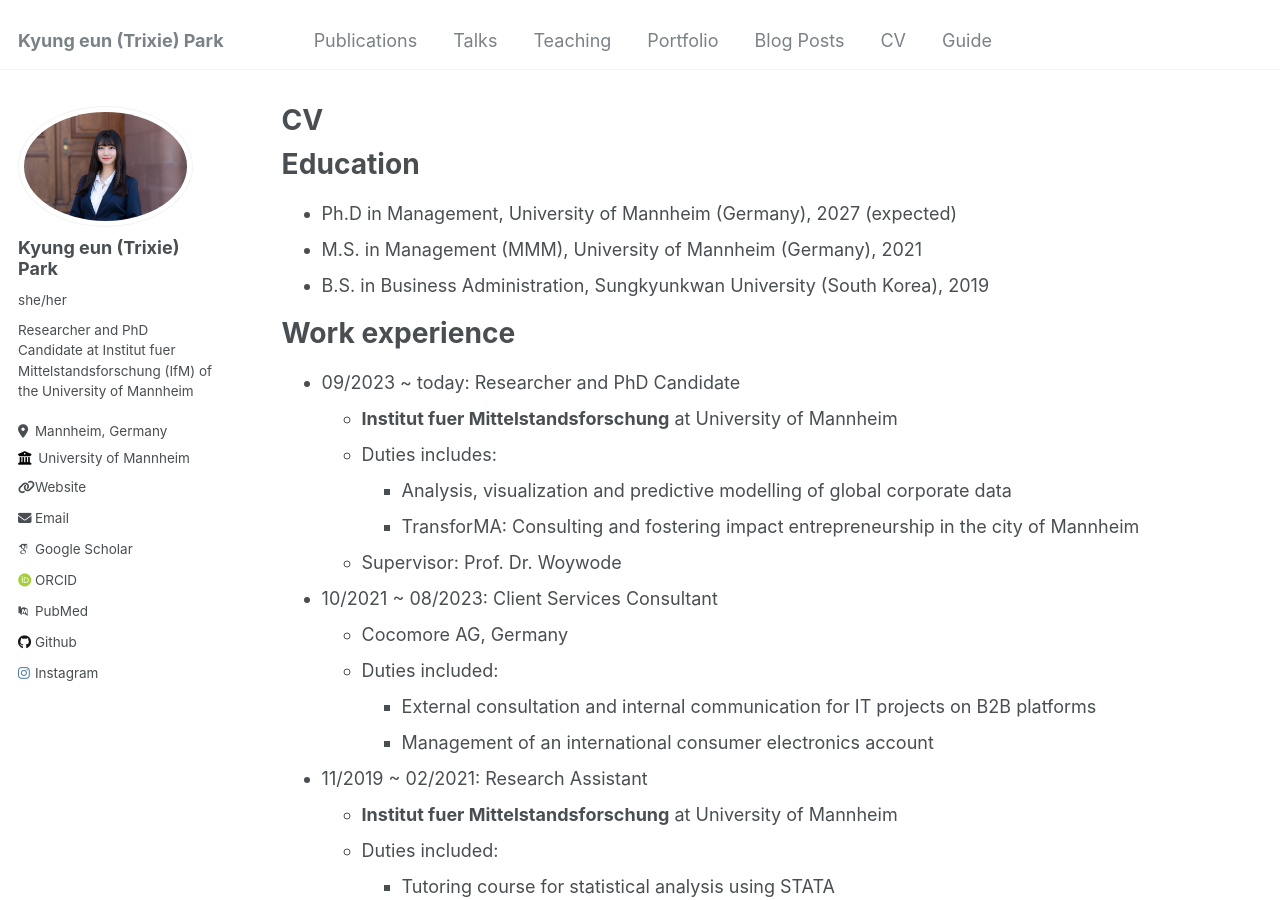
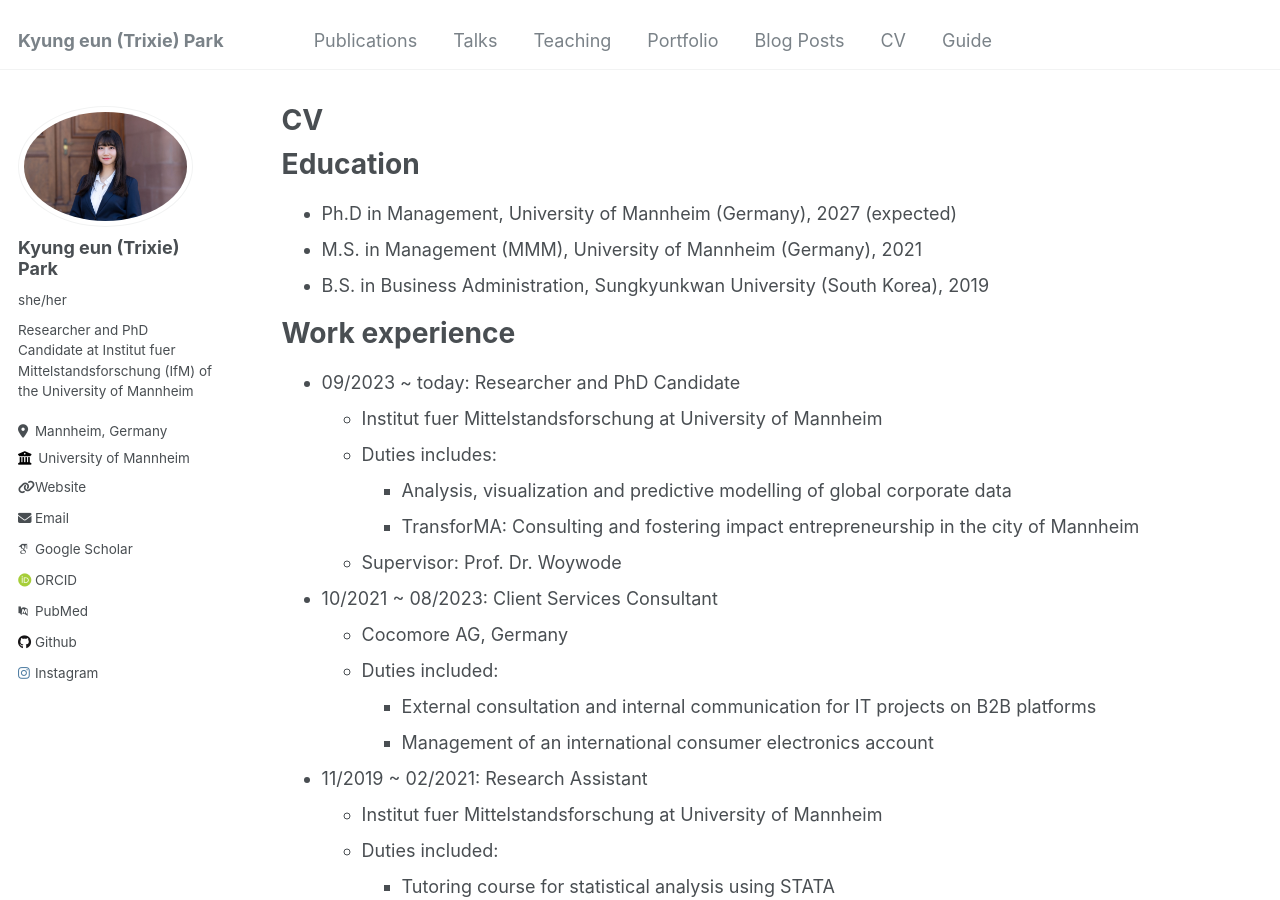
Before and after one commit to KyungEPark/KyungEPark.github.io, a Jekyll site: the page built from _pages/cv.md, in a window 1280 px wide and 900 px high. Built offline with Jekyll 4.4.1, drawn with Linux system fonts in a browser that asks for light colours; some web fonts are replaced.

Commit message:
Update cv.md

```diff
--- a/_pages/cv.md
+++ b/_pages/cv.md
@@ -18,7 +18,7 @@ Education
 Work experience
 ======
 * 09/2023 ~ today: Researcher and PhD Candidate
-  * **Institut fuer Mittelstandsforschung** at University of Mannheim
+  * Institut fuer Mittelstandsforschung at University of Mannheim
   * Duties includes:
     * Analysis, visualization and predictive modelling of global corporate data
     * TransforMA: Consulting and fostering impact entrepreneurship in the city of Mannheim
@@ -31,7 +31,7 @@ Work experience
     * Management of an international consumer electronics account
 
 * 11/2019 ~ 02/2021: Research Assistant
-  * **Institut fuer Mittelstandsforschung** at University of Mannheim
+  * Institut fuer Mittelstandsforschung at University of Mannheim
   * Duties included:
     * Tutoring course for statistical analysis using STATA
     * Research on CEO succession in family firms
```
